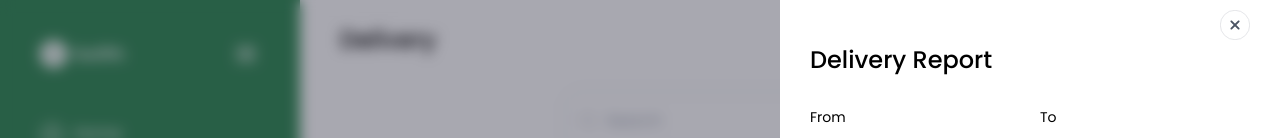
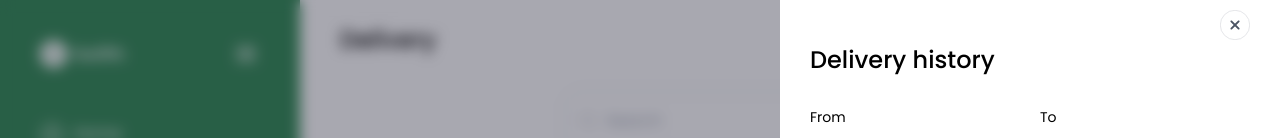
Before and after one commit to projects-for-clients/swifth, a React (Vite) app: page /dashboard/delivery in a window 1280 px wide. Both pictures are taken after a click on the element "History". Shown: the top 138 px of the page. Built offline with nearby package versions, Linux system fonts and the light colour scheme.

Commit message:
working on delivery

```diff
--- a/src/container/delivery/deliveryHistory.tsx
+++ b/src/container/delivery/deliveryHistory.tsx
@@ -141,7 +141,7 @@ const DeliveryHistory: FC<DeliveryHistoryProps> = ({ openHistoryDialog, setOpenH
         </figure>
 
         <section className="">
-          <h3 className="text-[2.4rem] mb-10">Delivery Report</h3>
+          <h3 className="text-[2.4rem] mb-10">Delivery history</h3>
         </section>
 
 
```
